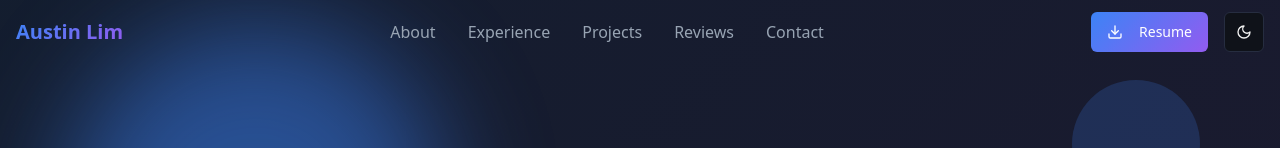
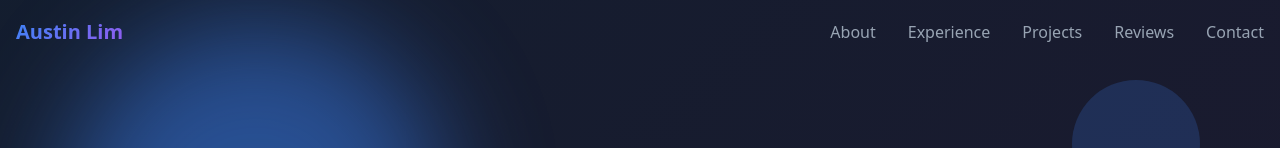
Before and after one commit to NovaNoodle7/Gary_project, a React (Vite) app: page / in a window 1280 px wide. Shown: the top 148 px of the page. Built offline with nearby package versions, Linux system fonts and the light colour scheme; no server answers.

Commit message:
Refactor Header component for improved structure

```diff
--- a/src/components/header.tsx
+++ b/src/components/header.tsx
@@ -75,17 +75,6 @@ export function Header() {
             Contact
           </button>
         </nav>
-
-        <div className="flex items-center space-x-4">
-          <Button
-            onClick={downloadResume}
-            className="hidden sm:flex items-center space-x-2 bg-hero-gradient hover:opacity-90 transition-opacity"
-          >
-            <Download className="h-4 w-4" />
-            <span>Resume</span>
-          </Button>
-          <ThemeToggle />
-        </div>
       </div>
     </header>
   )
```
